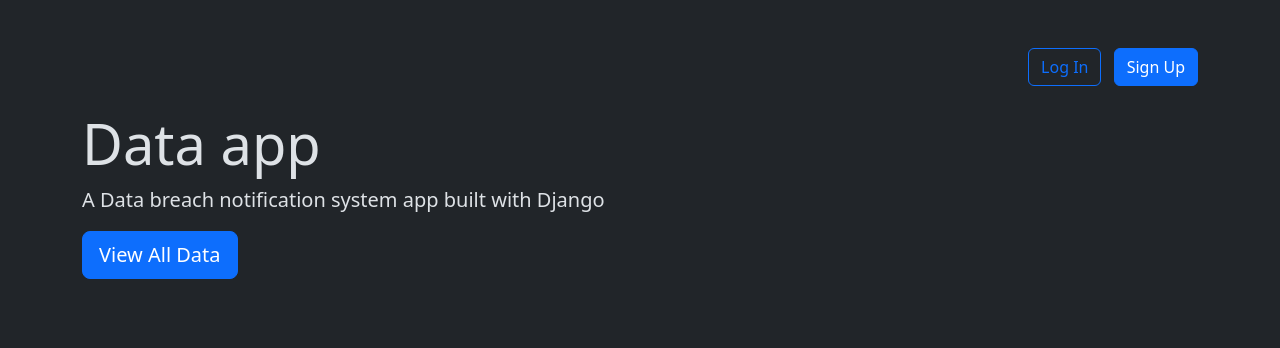
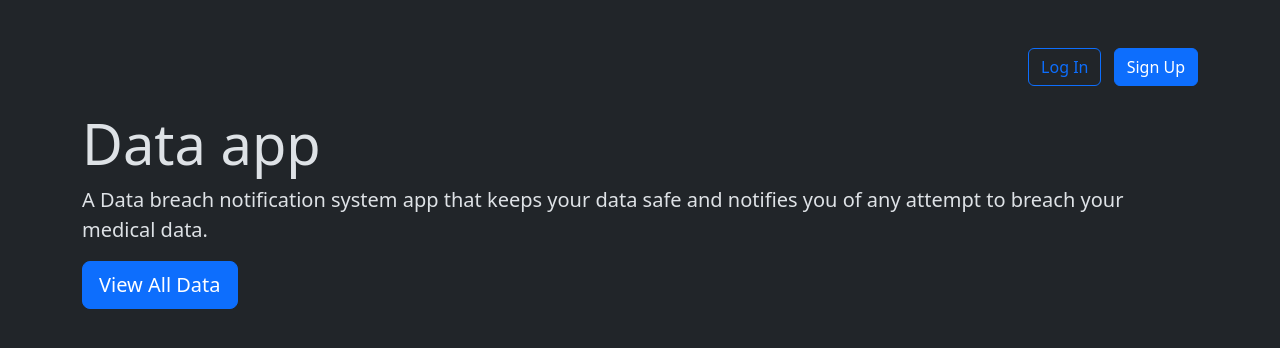
Before and after one commit to Bnabdulwasiu/notification_system, a Django app: page / in a window 1280 px wide. Shown: the part 56-404 px from the top of the page. Run offline with Django 5.2, Linux system fonts and the light colour scheme.

Commit message:
Updated description in the hompage

```diff
--- a/templates/home.html
+++ b/templates/home.html
@@ -6,7 +6,7 @@
 
 <div class="jumbotron">
     <h1 class="display-4">Data app</h1>
-    <p class="lead">A Data breach notification system app built with Django</p>
+    <p class="lead">A Data breach notification system app that keeps your data safe and notifies you of any attempt to breach your medical data.</p>
     <p class="lead">
         <a class="btn btn-primary btn-lg" href="{% url 'data_detail' %}" role="button">View All Data</a>
     </p>
```
Also changed, not shown: db.sqlite3.
